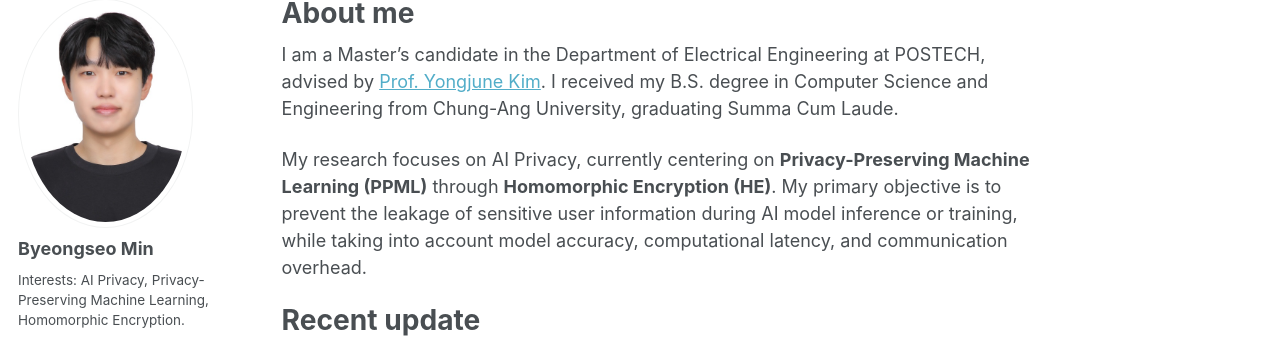
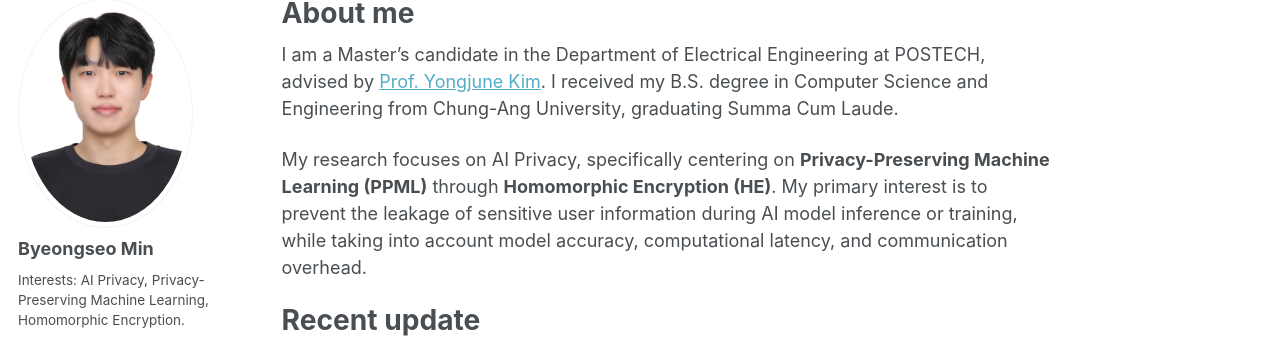
Before and after one commit to byeongseomin51/byeongseomin51.github.io, a Jekyll site: the page built from _pages/about.md, in a window 1280 px wide. Shown: the part 102-444 px from the top of the page. Built offline with Jekyll 4.4.1, drawn with Linux system fonts in a browser that asks for light colours; some web fonts are replaced; a script bundle is joined from its source files by our own code; library files that are not in the unit come from our copies.

Commit message:
modify cv

```diff
--- a/_pages/about.md
+++ b/_pages/about.md
@@ -11,8 +11,8 @@ redirect_from:
 I am a Master’s candidate in the Department of Electrical Engineering at POSTECH, advised by [Prof. Yongjune Kim](https://iil.postech.ac.kr/people).
 I received my B.S. degree in Computer Science and Engineering from Chung-Ang University, graduating Summa Cum Laude.
 
-My research focuses on AI Privacy, currently centering on **Privacy-Preserving Machine Learning (PPML)** through **Homomorphic Encryption (HE)**.
-My primary objective is to prevent the leakage of sensitive user information during AI model inference or training, while taking into account model accuracy, computational latency, and communication overhead.
+My research focuses on AI Privacy, specifically centering on **Privacy-Preserving Machine Learning (PPML)** through **Homomorphic Encryption (HE)**.
+My primary interest is to prevent the leakage of sensitive user information during AI model inference or training, while taking into account model accuracy, computational latency, and communication overhead.
 
 Recent update
 ======
```
Also changed, not shown: _pages/cv.md (+3 -1 lines).
